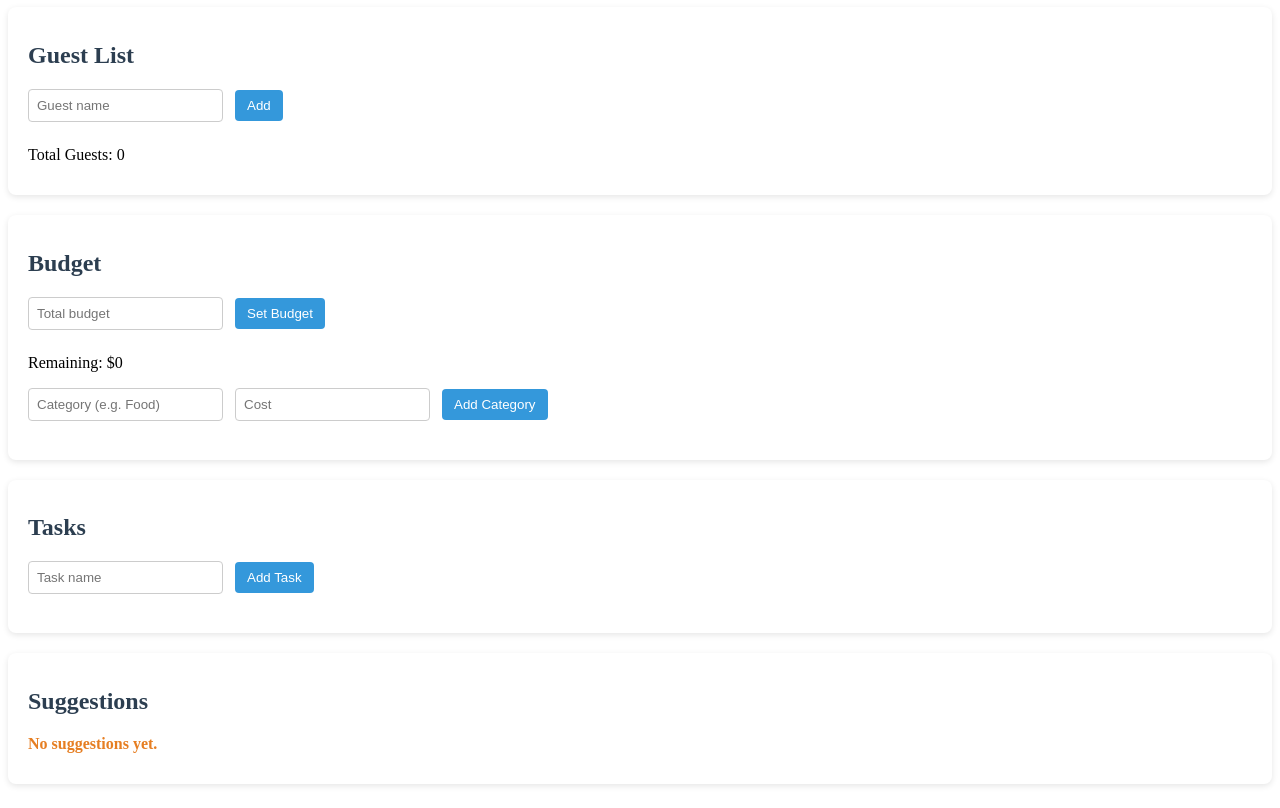
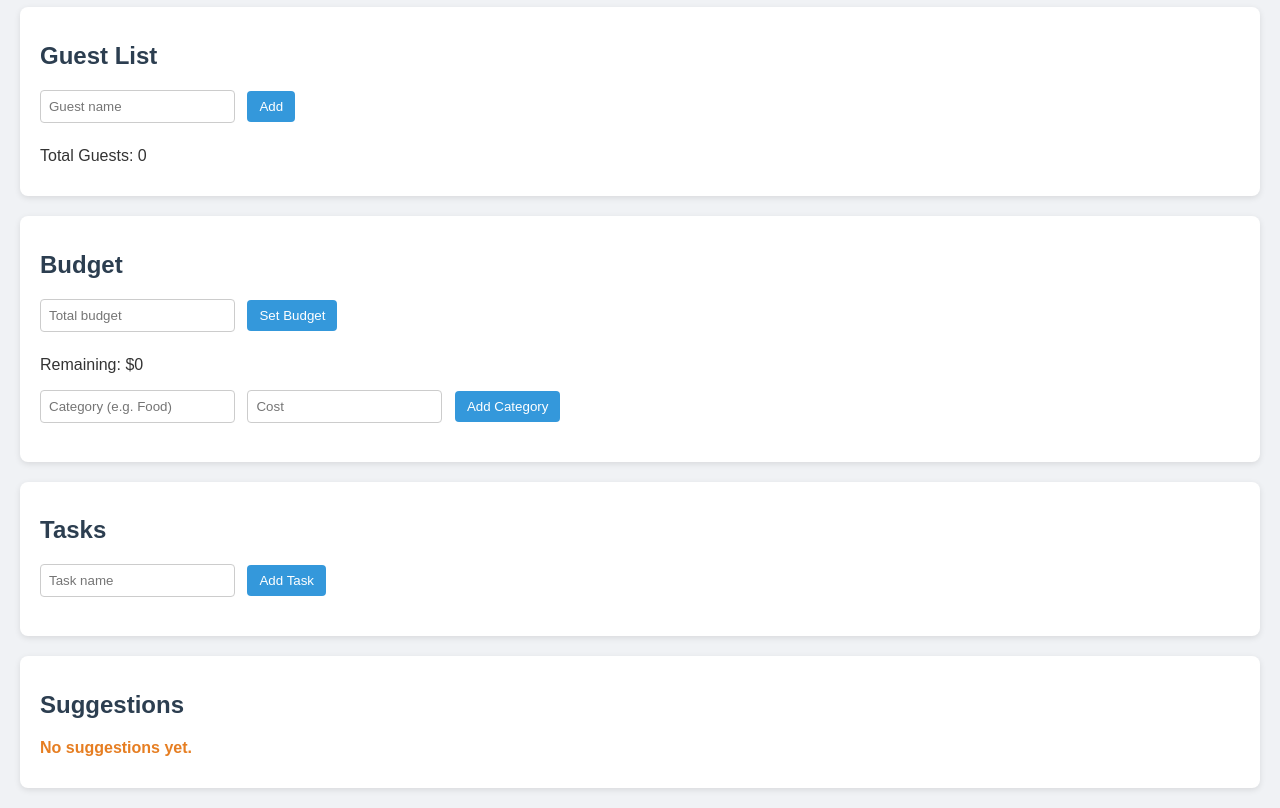
Before and after one commit to alshaghathrahmayas023-ux/Ai-Event-Planner-, a plain HTML site: page index.html in a window 1280 px wide. Shown: the part 73-881 px from the top of the page. Drawn offline with Linux system fonts and the light colour scheme.

Commit message:
Refactor CSS styles for consistency and clarity

```diff
--- a/style.css
+++ b/style.css
@@ -1,4 +1,4 @@
-style: /* --- Global Styles --- */
+/* --- Global Styles --- */
 body {
     font-family: Arial, sans-serif;
     background-color: #f0f2f5;
```
